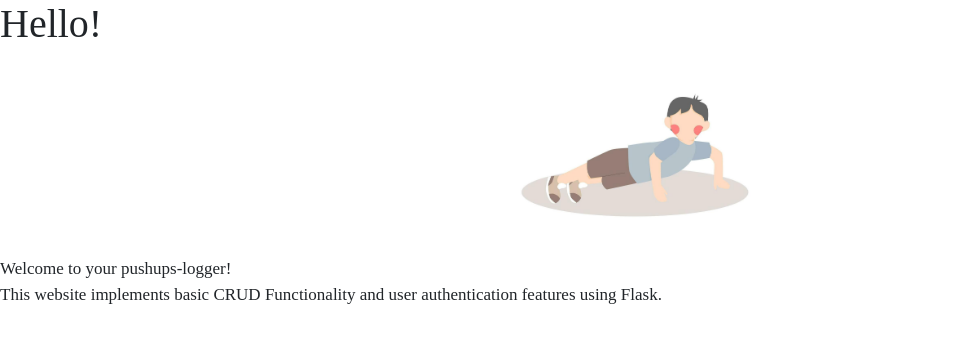
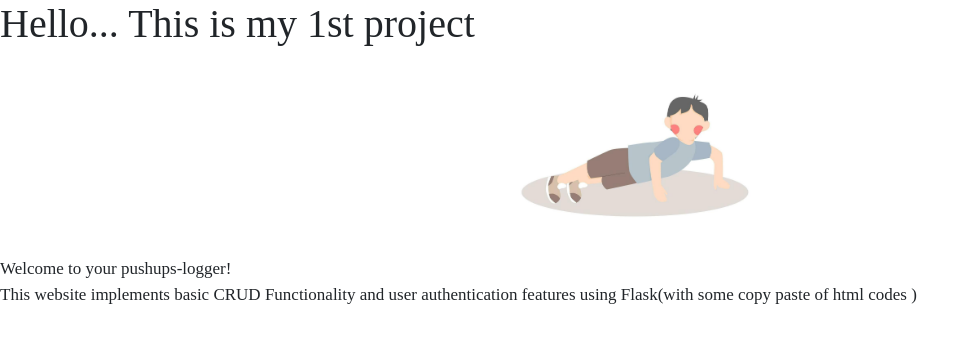
Before and after one commit to sachinsr11/pushup-logger-flask, a Flask app: page / in a window 1280 px wide. Shown: the part 56-399 px from the top of the page, without its empty margins (0-980 px from the left). Run offline with Flask 3, Linux system fonts and the light colour scheme; some libraries are stand-ins or nearby versions.

Commit message:
Update index.html

```diff
--- a/pushup/templates/index.html
+++ b/pushup/templates/index.html
@@ -5,7 +5,7 @@
 />
 {% endblock %} {% block content %}
 
-<h1>Hello!</h1>
+<h1>Hello... This is my 1st project</h1>
 <center>
   <img
     src="{{ url_for('static', filename='images/pushup.png') }}"
@@ -15,7 +15,7 @@
 </center>
 <p>
   Welcome to your pushups-logger! <br />This website implements basic CRUD
-  Functionality and user authentication features using Flask.
+  Functionality and user authentication features using Flask(with some copy paste of html codes )
 </p>
 
 {% endblock %}
```
